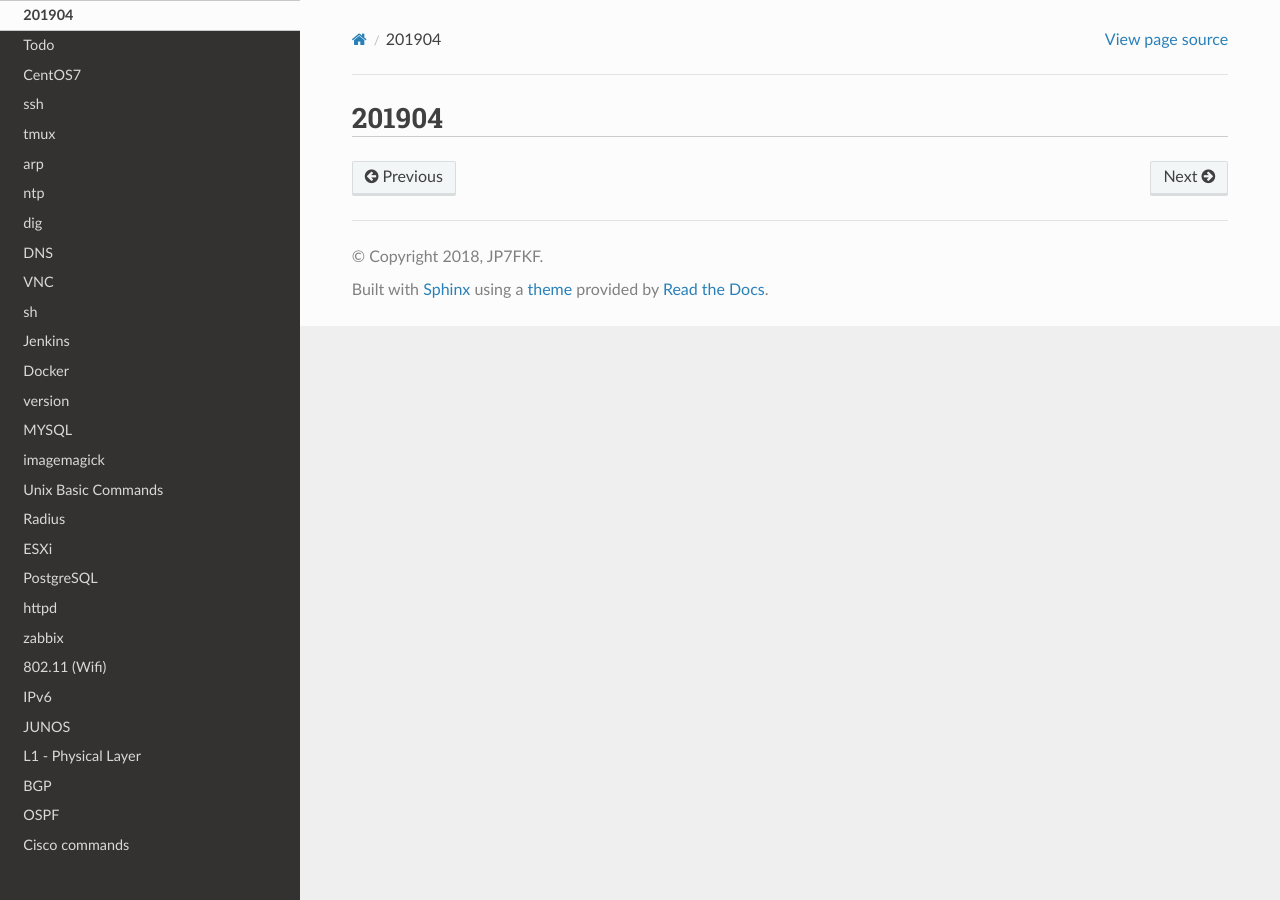
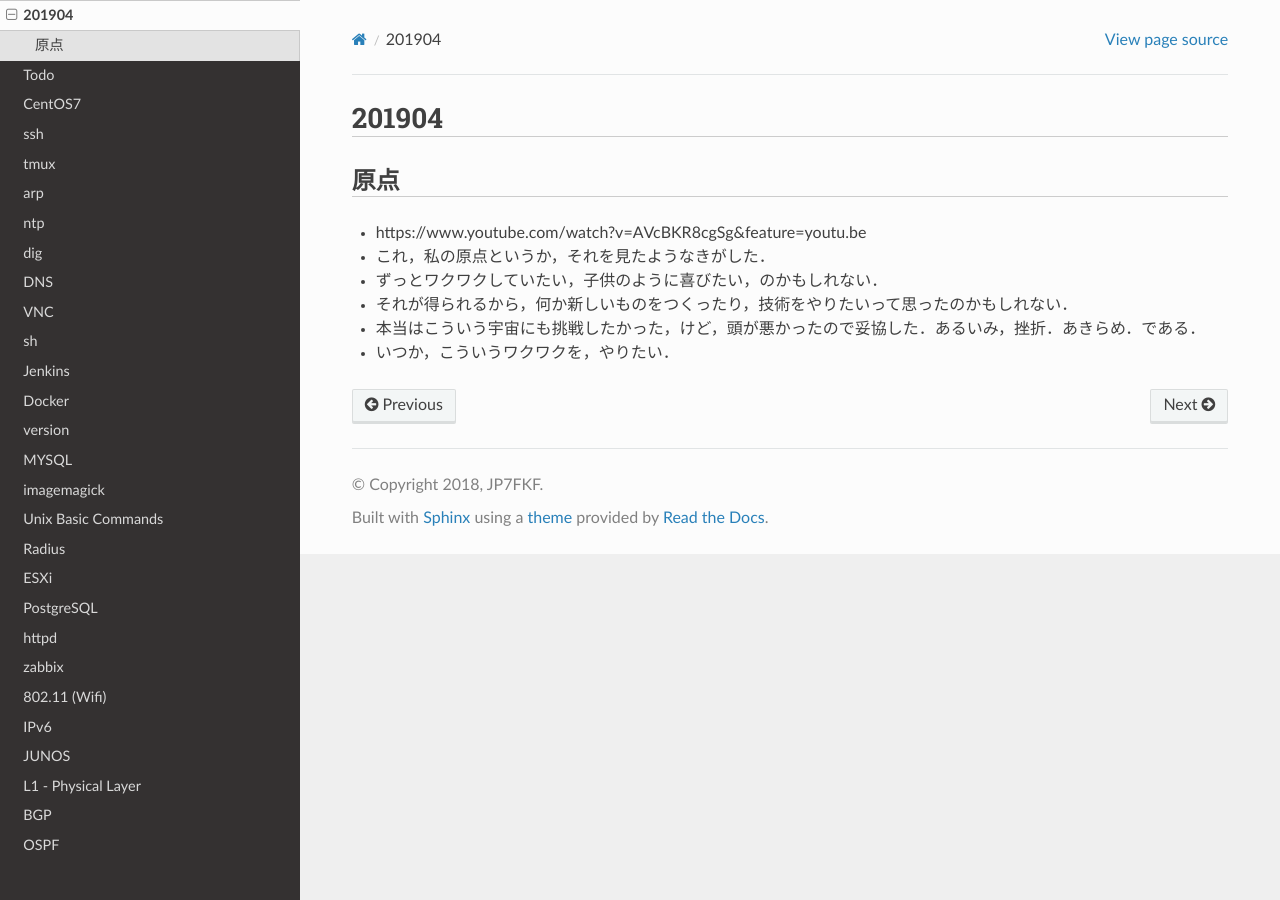
Before and after one commit to jp7fkf/JP7FKF-Warehouse, a Sphinx documentation site: the page built from source/dialy/201904.md, in a window 1280 px wide. Built offline with Sphinx 7.4.7 and the Read the Docs theme 2.0.0, drawn with Linux system fonts in a browser that asks for light colours.

Commit message:
add origin

```diff
--- a/source/dialy/201904.md
+++ b/source/dialy/201904.md
@@ -1 +1,9 @@
 # 201904
+
+## 原点
+  - https://www.youtube.com/watch?v=AVcBKR8cgSg&feature=youtu.be
+  - これ，私の原点というか，それを見たようなきがした．
+  - ずっとワクワクしていたい，子供のように喜びたい，のかもしれない．
+  - それが得られるから，何か新しいものをつくったり，技術をやりたいって思ったのかもしれない．
+  - 本当はこういう宇宙にも挑戦したかった，けど，頭が悪かったので妥協した．あるいみ，挫折．あきらめ．である．
+  - いつか，こういうワクワクを，やりたい．
```
